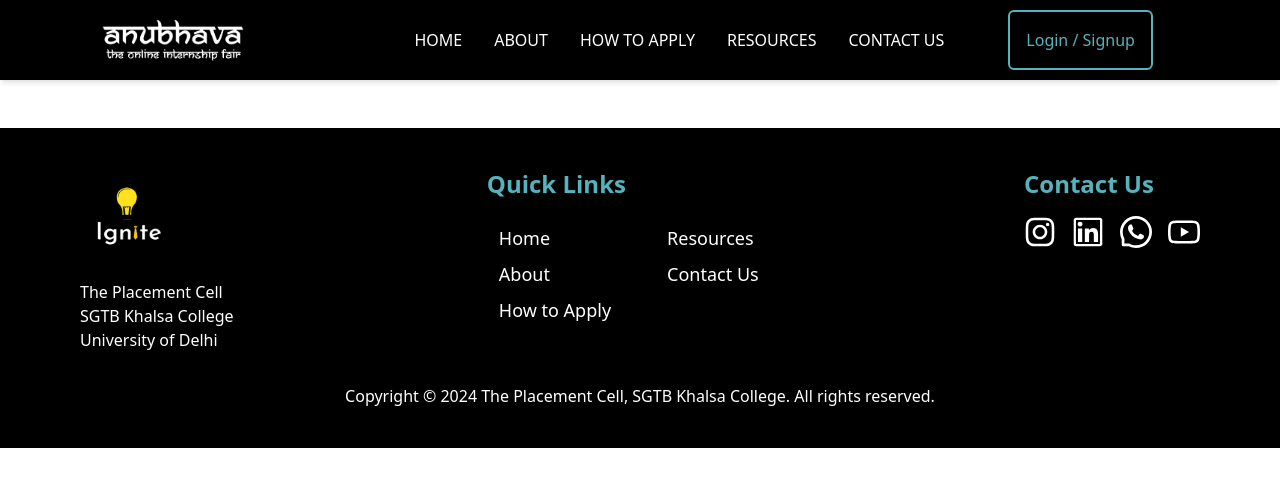
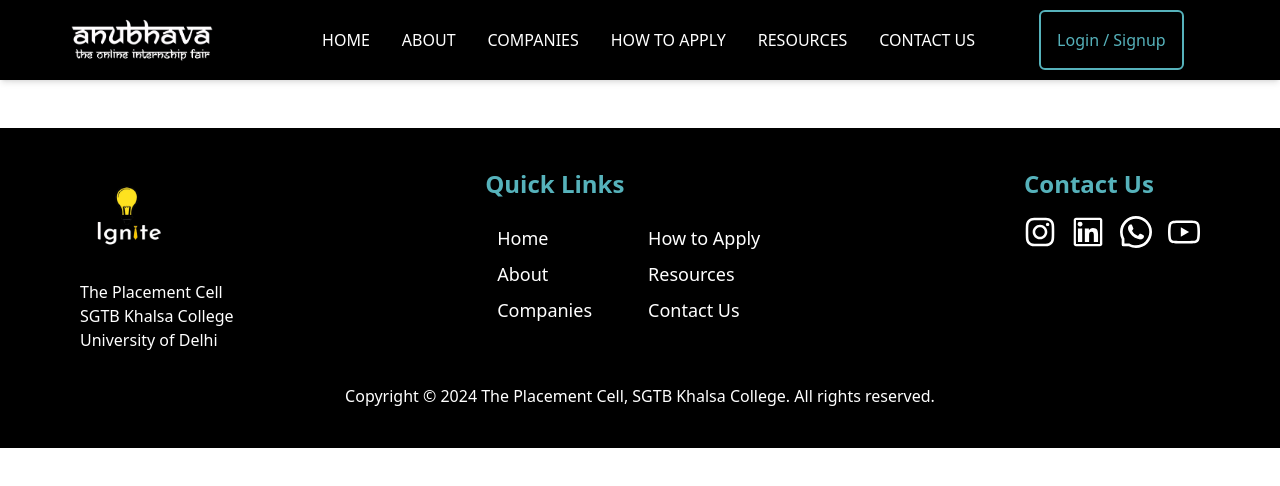
Before and after one commit to Sharathchandra345/anubhava_frontend, a React (Vite) app: page /test in a window 1280 px wide. Shown: the top 486 px of the page. Built offline with nearby package versions, Linux system fonts and the light colour scheme; no server answers.

Commit message:
companies

```diff
--- a/src/App.jsx
+++ b/src/App.jsx
@@ -33,7 +33,7 @@ function App() {
           <Routes key={location.pathname} location={location}>
             <Route path="/" element={<Home />} />
             <Route path="/about" element={<About />} />
-            <Route path="/secretcompanies" element={<Companies />} />
+            <Route path="/companies" element={<Companies />} />
             <Route path="/companies/:id" element={<Company />} />
             <Route path="/how-to-apply" element={<HowToApply />} />
             <Route path="/resources" element={<Resources />} />
--- a/src/components/Footer.jsx
+++ b/src/components/Footer.jsx
@@ -41,20 +41,20 @@ const Footer = () => {
             >
               About
             </a>
-            {/* <a
+            <a
               href="/companies"
               className="text-lg hover:underline mb-2 pl-2 md:pl-0"
             >
               Companies
-            </a> */}
+            </a>
+          </div>
+          <div className="flex flex-col md:ml-8  md:py-2 md:px-3 text-white">
             <a
               href="/how-to-apply"
               className="text-lg hover:underline mb-2 pl-2 md:pl-0"
             >
               How to Apply
             </a>
-          </div>
-          <div className="flex flex-col md:ml-8  md:py-2 md:px-3 text-white">
             <a
               href="/resources"
               className="text-lg hover:underline mb-2 pl-2 md:pl-0"
--- a/src/components/JobCard.jsx
+++ b/src/components/JobCard.jsx
@@ -2,7 +2,7 @@ import React from "react";
 
 export default function JobCard({ title, duration, roles, requirements }) {
   return (
-    <div className="bg-white p-4 md:p-10 w-full min-w-[220px] md:w-[740px] min-h-[1000px] flex flex-col md:gap-4 gap-3 items-start justify-start border-2 border-black">
+    <div className="bg-white p-4 md:p-10 w-full min-w-[160px] md:w-[740px] min-h-[1000px] flex flex-col md:gap-4 gap-3 items-start justify-start border-2 border-black">
       <h1 className="font-bold text-3xl md:text-4xl text-black w-full">
         Job Description
       </h1>
--- a/src/components/Navbar.jsx
+++ b/src/components/Navbar.jsx
@@ -113,7 +113,7 @@ function Navbar() {
                   : "bg-black text-white"
               }
             />
-            {/* <NavBarTabs
+            <NavBarTabs
               disable={menu}
               text="COMPANIES"
               link="/companies"
@@ -122,7 +122,7 @@ function Navbar() {
                   ? "bg-black text-primary-color font-bold"
                   : "bg-black text-white"
               }
-            /> */}
+            />
             <NavBarTabs
               disable={menu}
               text="HOW TO APPLY"
```
